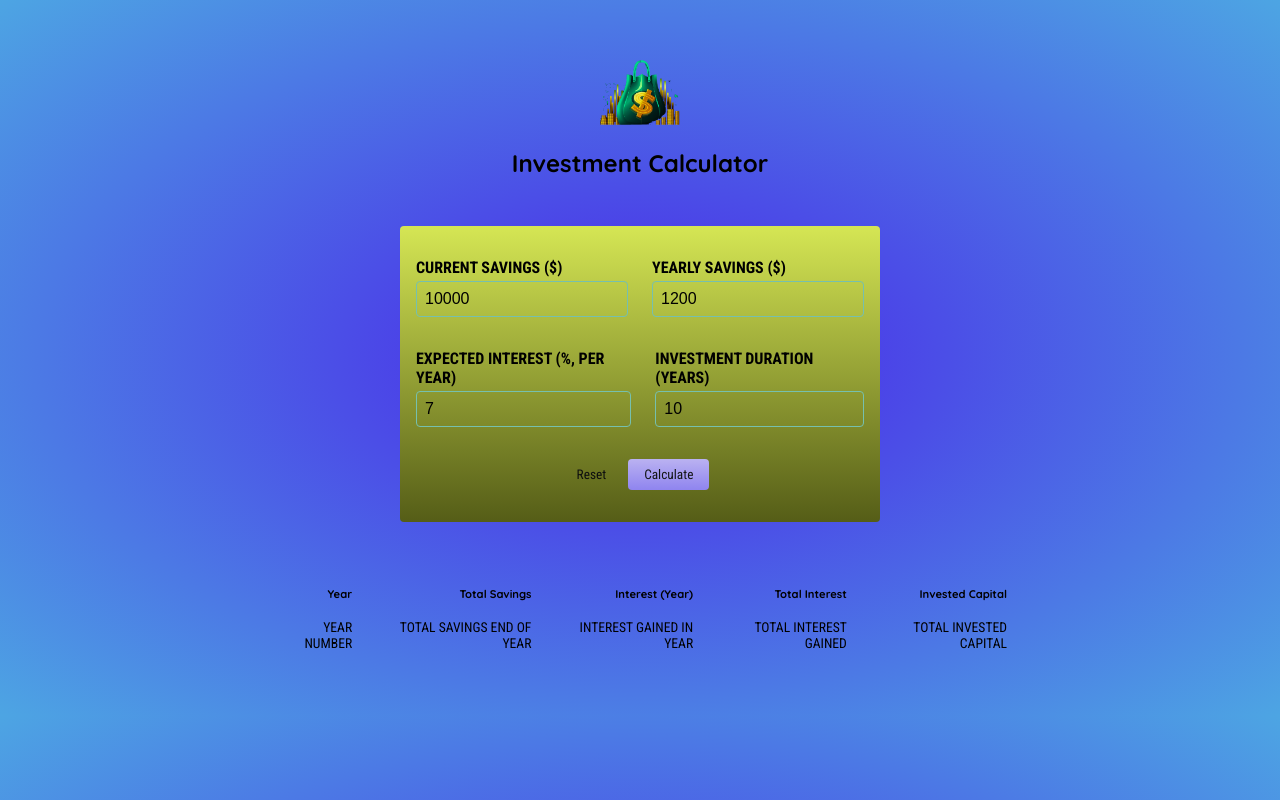
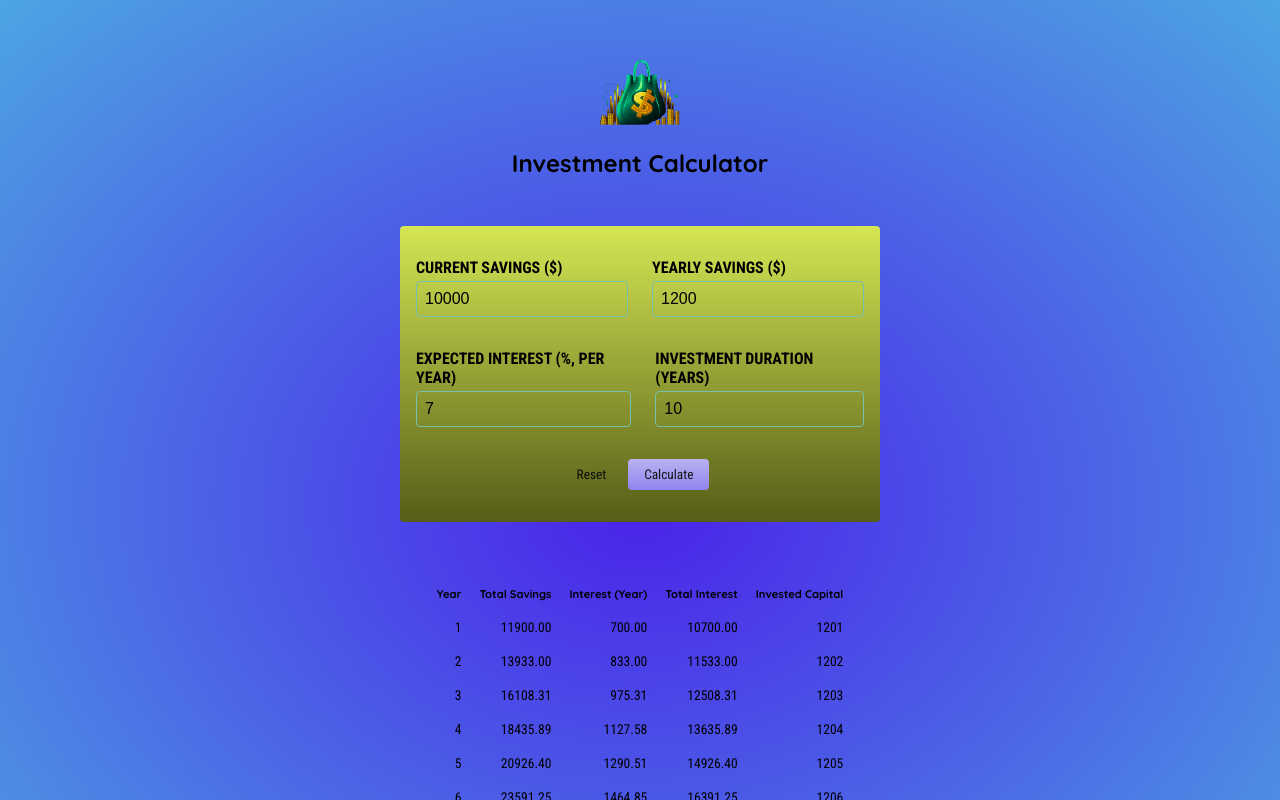
Before and after one commit to irinamihai150/investcalc, a React (Create React App) app: page / in a window 1280 px wide. Both pictures are taken after a click on the button "Calculate". Shown: the top 800 px of the page. Built offline with nearby package versions, Linux system fonts and the light colour scheme.

Commit message:
calculate and format data

```diff
--- a/src/App.js
+++ b/src/App.js
@@ -34,7 +34,14 @@ function App() {
 		<div>
 			<Header />
 			<UserInput onCalculate={calculateHandler} />
-			{results ? <Table data={results} /> : <p>No data available.</p>}
+			{results ? (
+				<Table
+					data={results}
+					initialInvestment={userInput ? userInput["current-savings"] : 0}
+				/>
+			) : (
+				<p>No data available.</p>
+			)}
 		</div>
 	)
 }
--- a/src/components/Table.js
+++ b/src/components/Table.js
@@ -1,9 +1,7 @@
-
 import "./Table.css"
 
-const Table = () => {
+const Table = (props) => {
 	return (
-		<div>
 		<table className='result'>
 			<thead>
 				<tr>
@@ -15,16 +13,25 @@ const Table = () => {
 				</tr>
 			</thead>
 			<tbody>
-					<tr>
-						<td>YEAR NUMBER</td>
-						<td>TOTAL SAVINGS END OF YEAR</td>
-						<td>INTEREST GAINED IN YEAR</td>
-						<td>TOTAL INTEREST GAINED</td>
-						<td>TOTAL INVESTED CAPITAL</td>
+				{props.data.map((yearData) => (
+					<tr key={yearData.year}>
+						<td>{yearData.year}</td>
+						<td>{yearData.savingsEndOfYear.toFixed(2)}</td>
+						<td>{yearData.yearlyInterest.toFixed(2)}</td>
+						<td>
+							{(yearData.savingsEndOfYear -
+								props.initialInvestment -
+								yearData.yearlyContribution * yearData.year).toFixed(2)}
+						</td>
+						<td>
+							{props.initialInvestment +
+								yearData.yearlyContribution +
+								yearData.year}
+						</td>
 					</tr>
+				))}
 			</tbody>
 		</table>
-		</div>
 	)
 }
 
```
Lines whose indentation alone changed are shown as unchanged.
